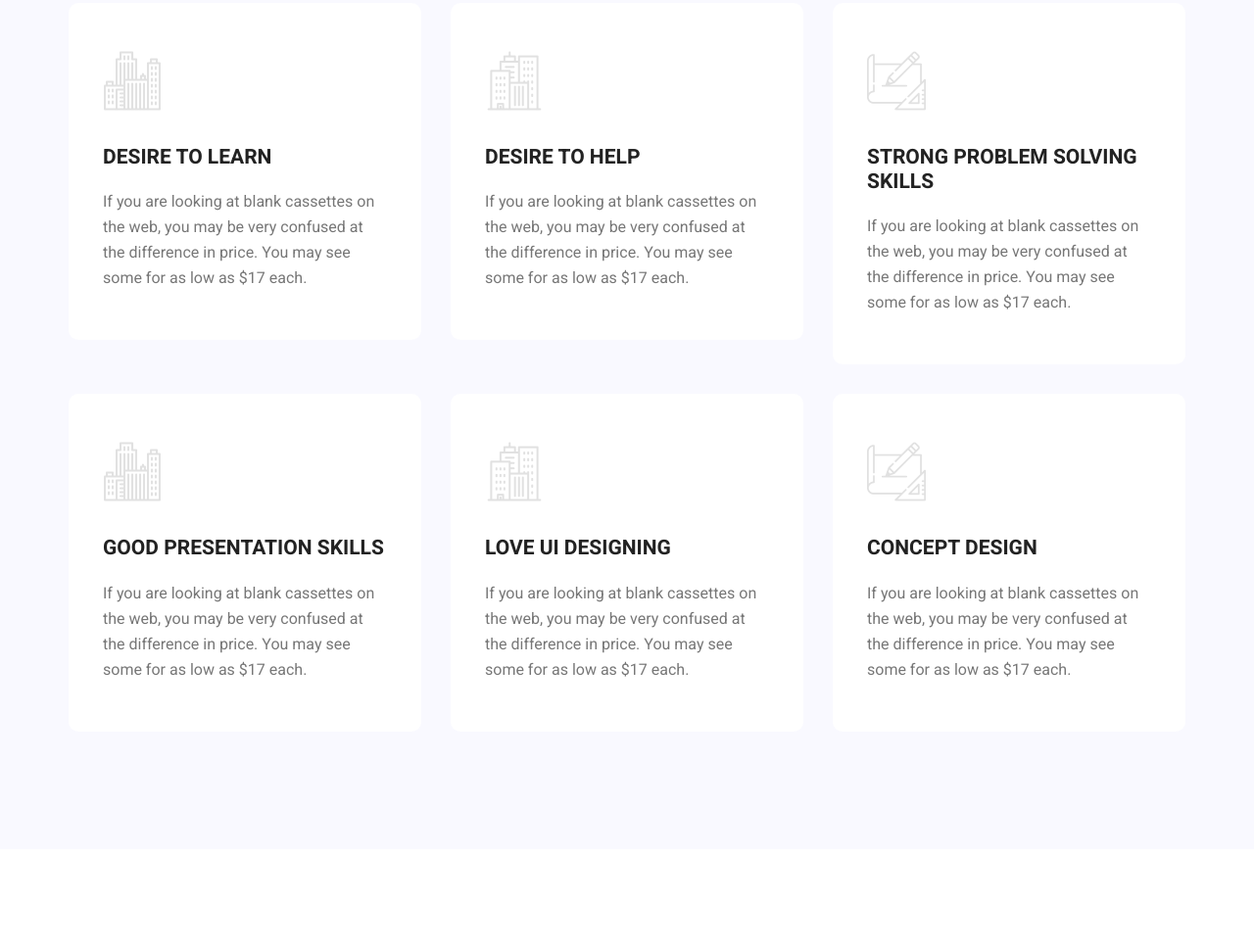
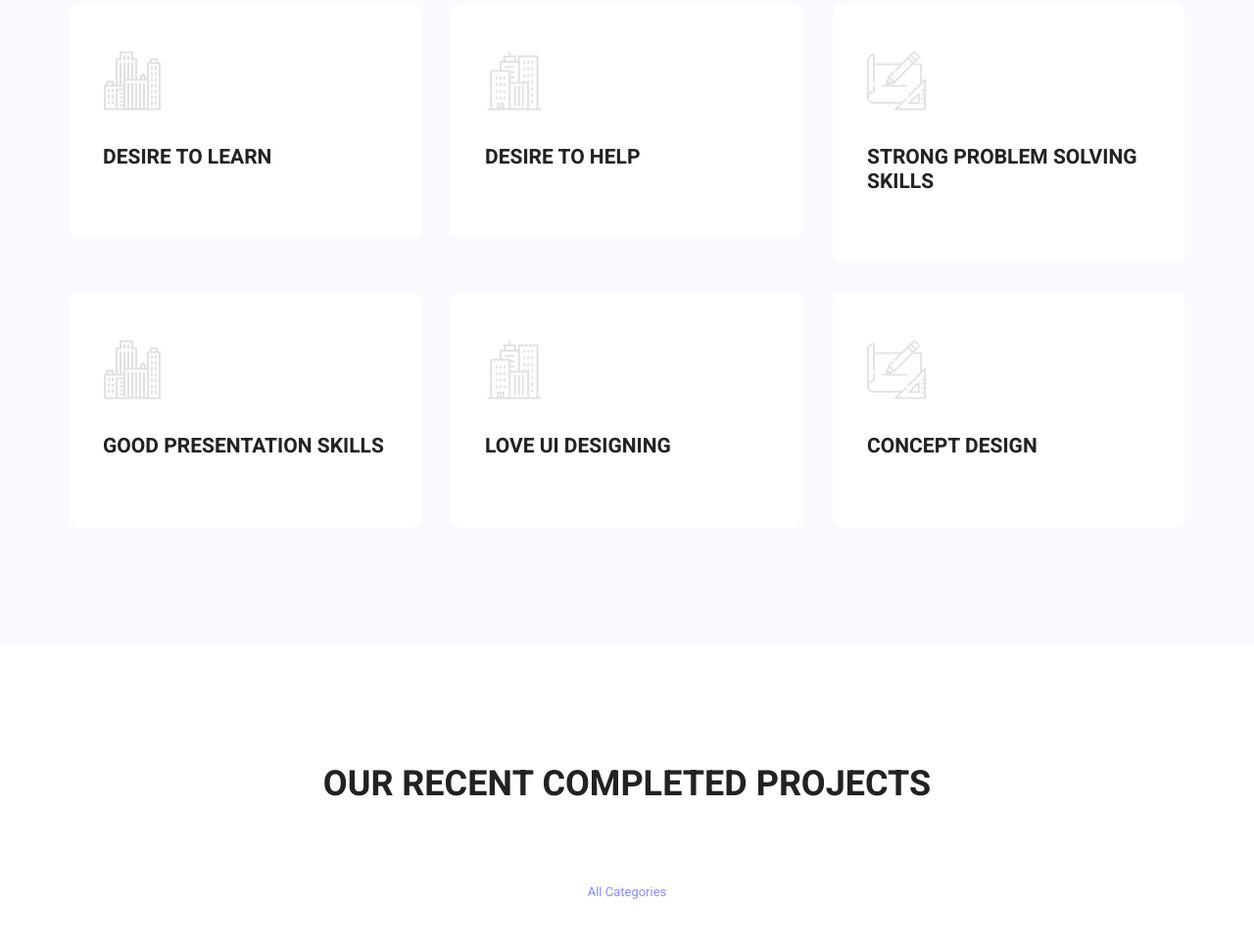
Before and after one commit to meetoDevrajat/meetoDevrajat.github.io, a plain HTML site: page index.html in a window 1280 px wide. Shown: the part 2318-3289 px from the top of the page at 98% size. Drawn offline with Linux system fonts and the light colour scheme; some packages are replaced by stand-ins of ours.

Commit message:
Update index.html

```diff
--- a/index.html
+++ b/index.html
@@ -166,42 +166,42 @@
         				<div class="feature_item">
         					<i class="flaticon-city"></i>
         					<h4>Desire to learn</h4>
-        					<p>If you are looking at blank cassettes on the web, you may be very confused at the difference in price. You may see some for as low as $17 each.</p>
+
         				</div>
         			</div>
         			<div class="col-lg-4 col-md-6">
         				<div class="feature_item">
         					<i class="flaticon-skyline"></i>
         					<h4>Desire to help</h4>
-        					<p>If you are looking at blank cassettes on the web, you may be very confused at the difference in price. You may see some for as low as $17 each.</p>
+
         				</div>
         			</div>
         			<div class="col-lg-4 col-md-6">
         				<div class="feature_item">
         					<i class="flaticon-sketch"></i>
         					<h4>Strong problem solving skills</h4>
-        					<p>If you are looking at blank cassettes on the web, you may be very confused at the difference in price. You may see some for as low as $17 each.</p>
+
         				</div>
         			</div>
         			<div class="col-lg-4 col-md-6">
         				<div class="feature_item">
         					<i class="flaticon-city"></i>
         					<h4>Good Presentation Skills</h4>
-        					<p>If you are looking at blank cassettes on the web, you may be very confused at the difference in price. You may see some for as low as $17 each.</p>
+
         				</div>
         			</div>
         			<div class="col-lg-4 col-md-6">
         				<div class="feature_item">
         					<i class="flaticon-skyline"></i>
         					<h4>Love UI Designing</h4>
-        					<p>If you are looking at blank cassettes on the web, you may be very confused at the difference in price. You may see some for as low as $17 each.</p>
+
         				</div>
         			</div>
         			<div class="col-lg-4 col-md-6">
         				<div class="feature_item">
         					<i class="flaticon-sketch"></i>
         					<h4>Concept Design</h4>
-        					<p>If you are looking at blank cassettes on the web, you may be very confused at the difference in price. You may see some for as low as $17 each.</p>
+
         				</div>
         			</div>
         		</div>
```
